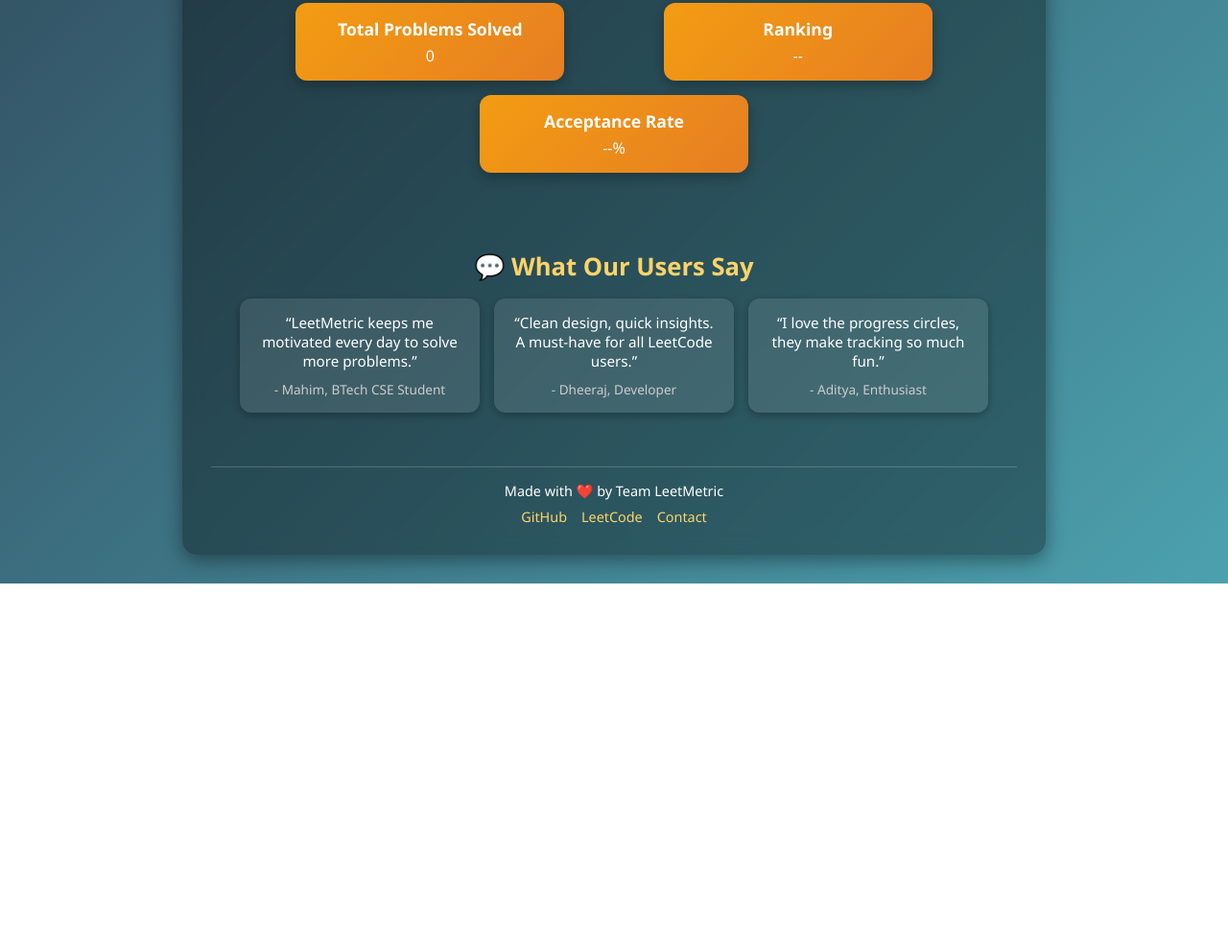
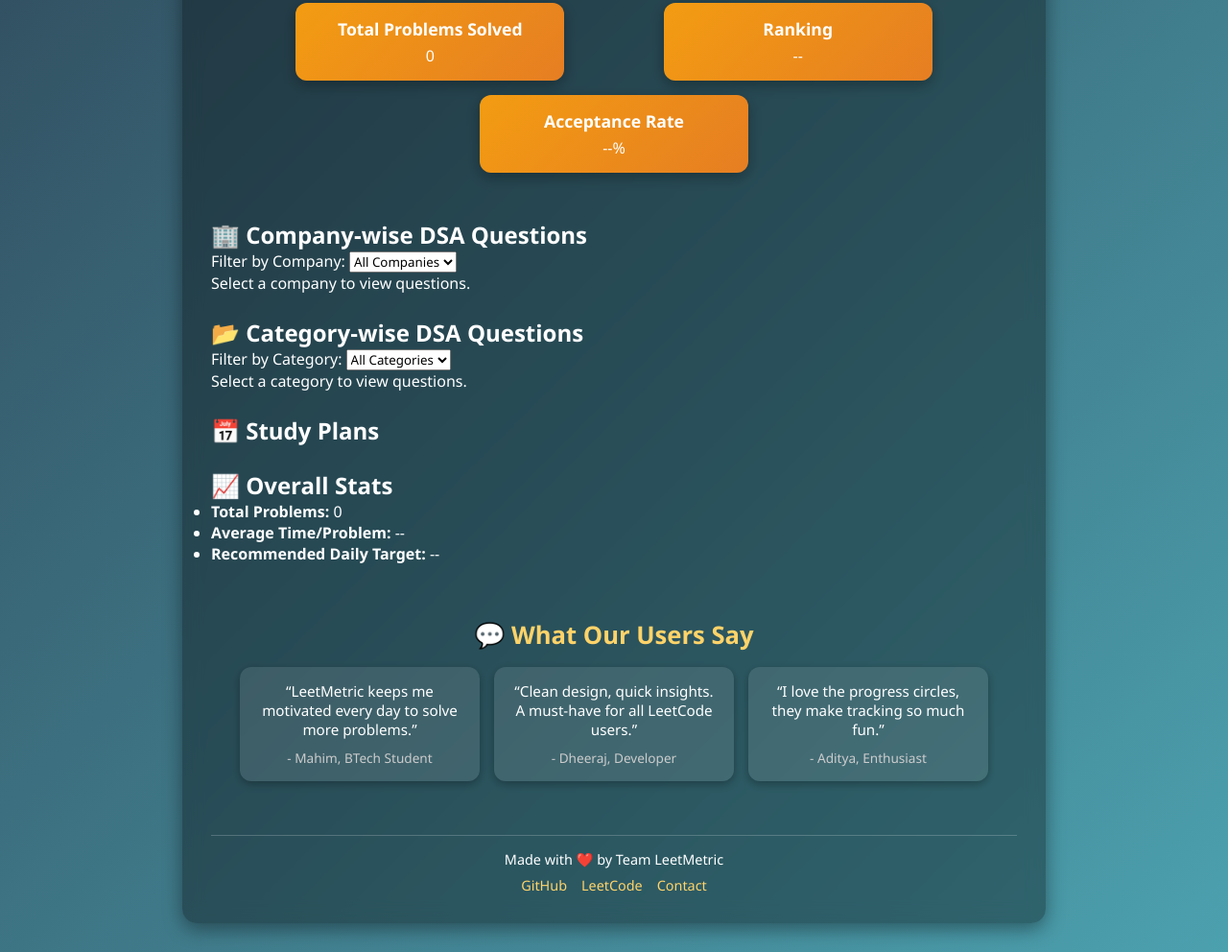
Before and after one commit to ProxyCode1010/LeetMetric, a plain HTML site: page index.html in a window 1280 px wide. Shown: the part 576-1568 px from the top of the page at 96% size. Before the commit the page ends 1184 px from the top, so only its background shows below. Drawn offline with Linux system fonts and the light colour scheme.

Commit message:
Update index.html

```diff
--- a/index.html
+++ b/index.html
@@ -84,13 +84,62 @@
       </div>
     </div>
 
+  <!-- Company Section -->
+  <div class="company-section">
+    <h2>🏢 Company-wise DSA Questions</h2>
+    <div class="company-filter">
+      <label for="company-select">Filter by Company:</label>
+      <select id="company-select">
+        <option value="All">All Companies</option>
+        <!-- Options will be populated dynamically -->
+      </select>
+    </div>
+    <div id="company-questions" class="questions-list">
+      <p>Select a company to view questions.</p>
+    </div>
+  </div>
+
+  <!-- Category Section -->
+  <div class="category-section">
+    <h2>📂 Category-wise DSA Questions</h2>
+    <div class="category-filter">
+      <label for="category-select">Filter by Category:</label>
+      <select id="category-select">
+        <option value="All">All Categories</option>
+        <!-- Populated dynamically -->
+      </select>
+    </div>
+    <div id="category-questions" class="questions-list">
+      <p>Select a category to view questions.</p>
+    </div>
+  </div>
+
+  <!-- Study Plan Section -->
+  <div class="study-plan-section">
+    <h2>📅 Study Plans</h2>
+    <div id="study-plans" class="plans-list">
+      <!-- Populated dynamically from JSON -->
+    </div>
+  </div>
+
+  <!-- Extra Stats Section -->
+  <div class="extra-stats">
+    <h2>📈 Overall Stats</h2>
+    <ul>
+      <li><strong>Total Problems:</strong> <span id="total-problems">0</span></li>
+      <li><strong>Average Time/Problem:</strong> <span id="avg-time">--</span></li>
+      <li><strong>Recommended Daily Target:</strong> <span id="daily-target">--</span></li>
+    </ul>
+  </div>
+
+
     <!-- User Feedback Section -->
     <div class="feedback-section">
       <h2>💬 What Our Users Say</h2>
       <div class="feedback-cards">
         <div class="feedback-card">
           <p>“LeetMetric keeps me motivated every day to solve more problems.”</p>
-          <h5>- Mahim, BTech CSE Student</h5>
+          <h5>- Mahim, BTech Student</h5>
         </div>
         <div class="feedback-card">
           <p>“Clean design, quick insights. A must-have for all LeetCode users.”</p>
```
